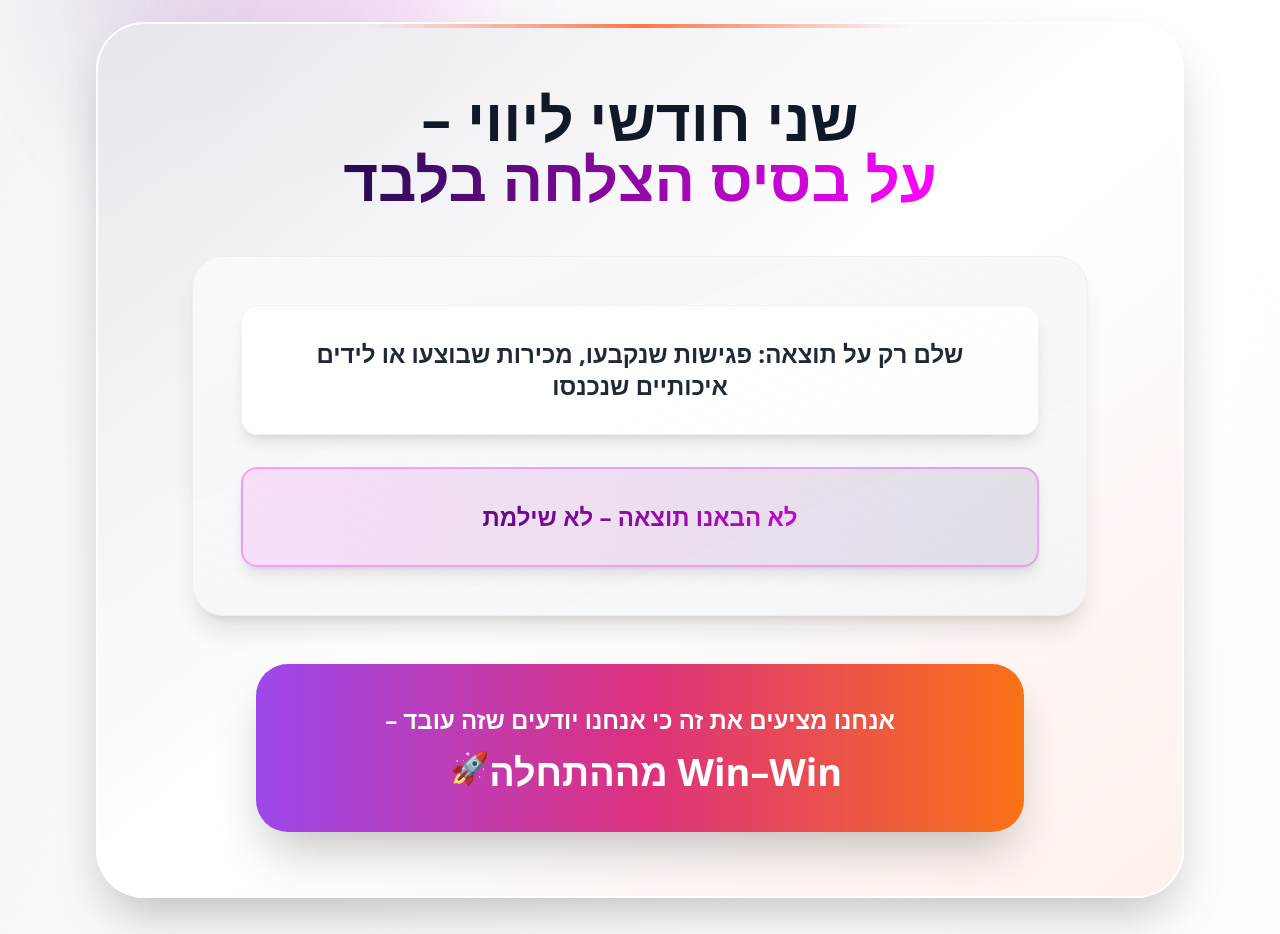
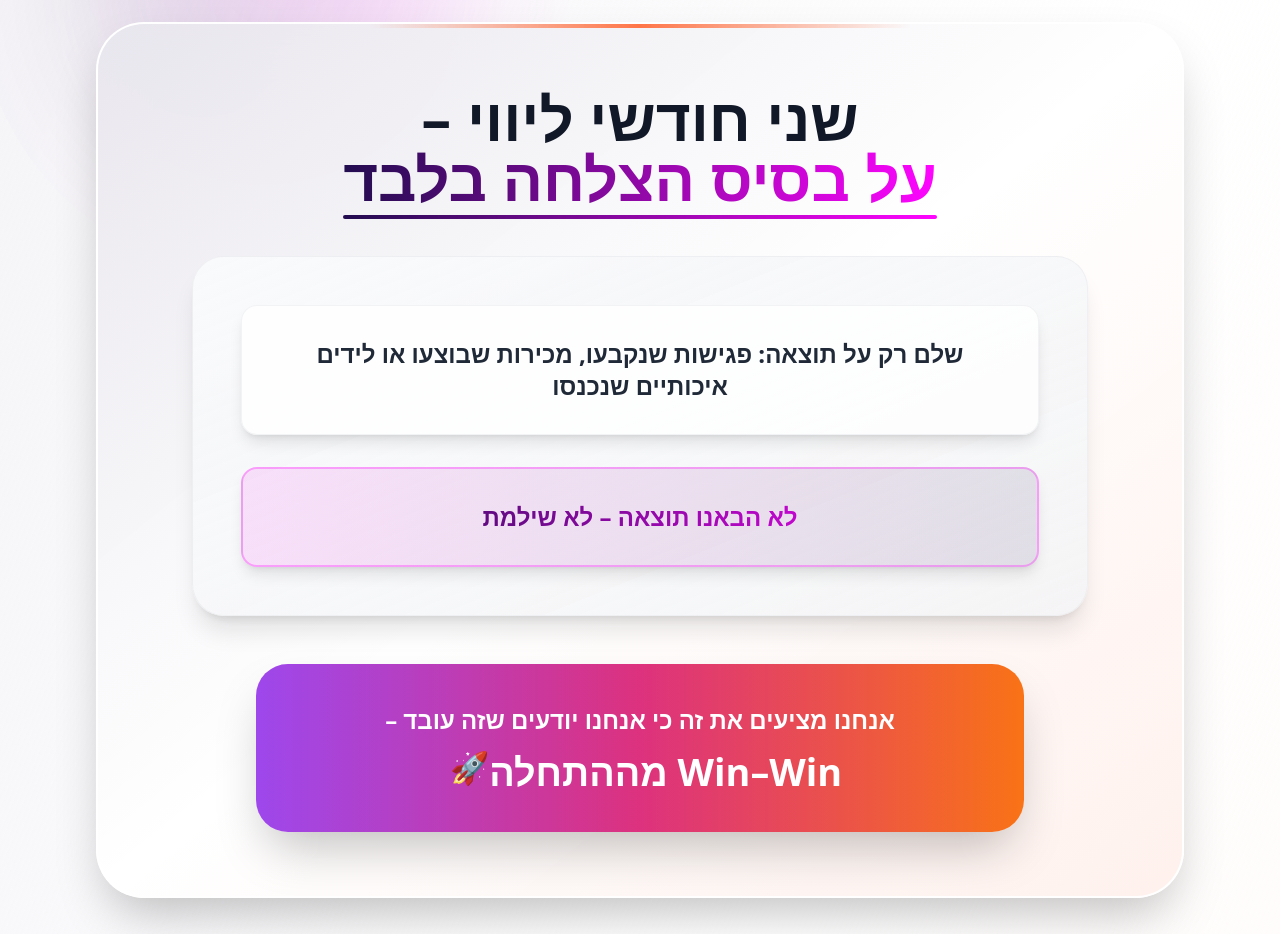
Before and after one commit to rotem-ziv21/data-to-dollars-flow, a React (Vite) app: page / in a window 1280 px wide. Shown: the part 6820-7754 px from the top of the page. Built offline with nearby package versions, Linux system fonts and the light colour scheme.

Commit message:
Improve section design
Add an underline and improve the gradient.

```diff
--- a/src/pages/Index.tsx
+++ b/src/pages/Index.tsx
@@ -1093,8 +1093,9 @@ export default function Index() {
                   transition={{ duration: 0.8, delay: 0.2 }}
                 >
                   שני חודשי ליווי –<br />
-                  <span className="bg-gradient-to-r from-primary to-accent bg-clip-text text-transparent">
+                  <span className="bg-gradient-to-r from-primary to-accent bg-clip-text text-transparent relative">
                     על בסיס הצלחה בלבד
+                    <div className="absolute bottom-0 left-0 right-0 h-1 bg-gradient-to-r from-primary to-accent rounded-full"></div>
                   </span>
                 </motion.h3>
 
```
